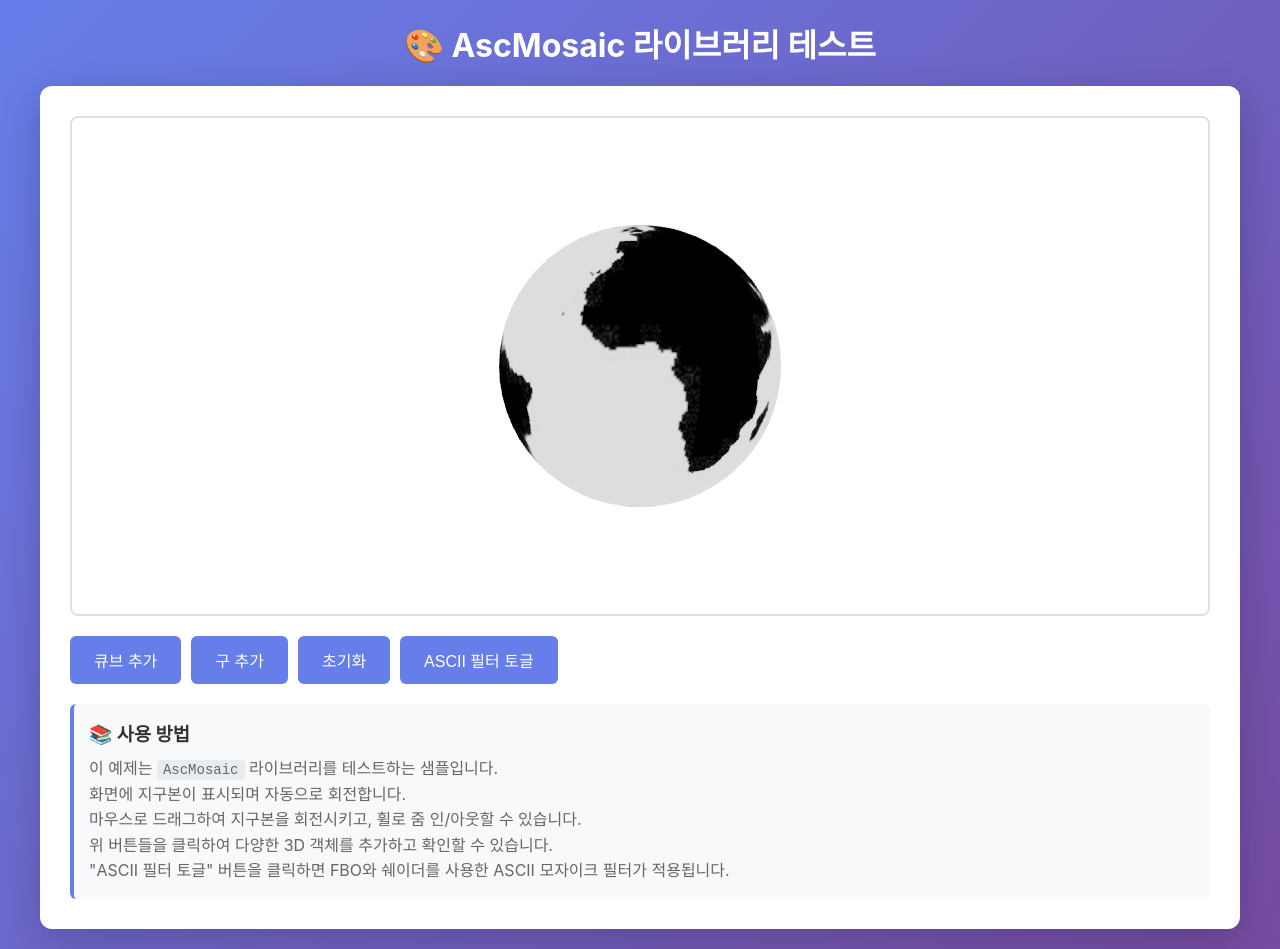
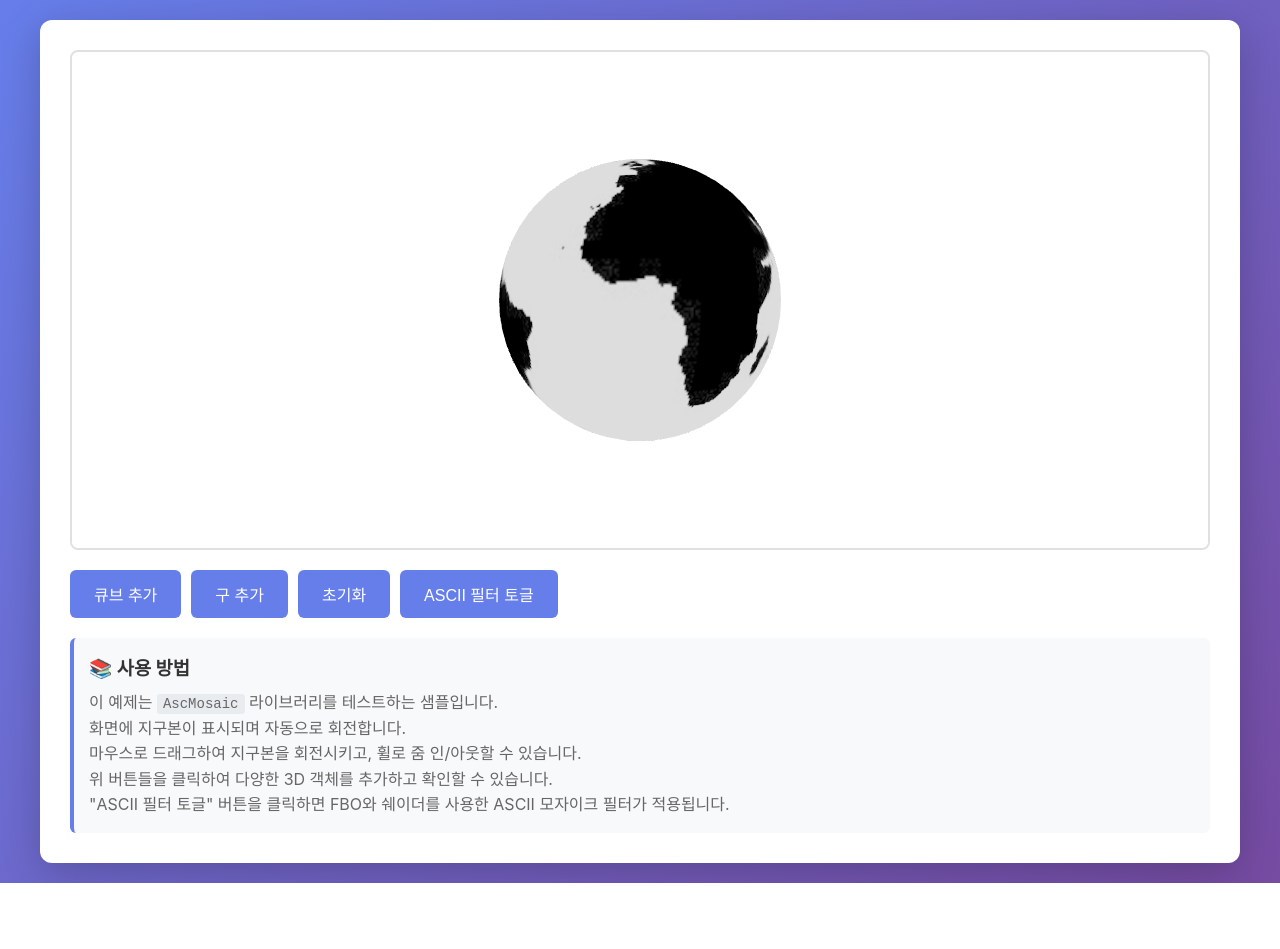
Before and after one commit to hwanghochul/ascmosaic, a website built with Vite: page examples/index.html in a window 1280 px wide. After the commit the page ends 883 px from the top, so only its background shows below. Built offline with nearby package versions, Linux system fonts and the light colour scheme; animation ran at ten frames a second.

Commit message:
Remove header from example HTML file to streamline presentation

```diff
--- a/examples/index.html
+++ b/examples/index.html
@@ -168,8 +168,6 @@
   </style>
 </head>
 <body>
-  <h1>🎨 AscMosaic 라이브러리 테스트</h1>
-
   <div class="container">
     <div id="canvas-container" class="canvas-container"></div>
 
```
